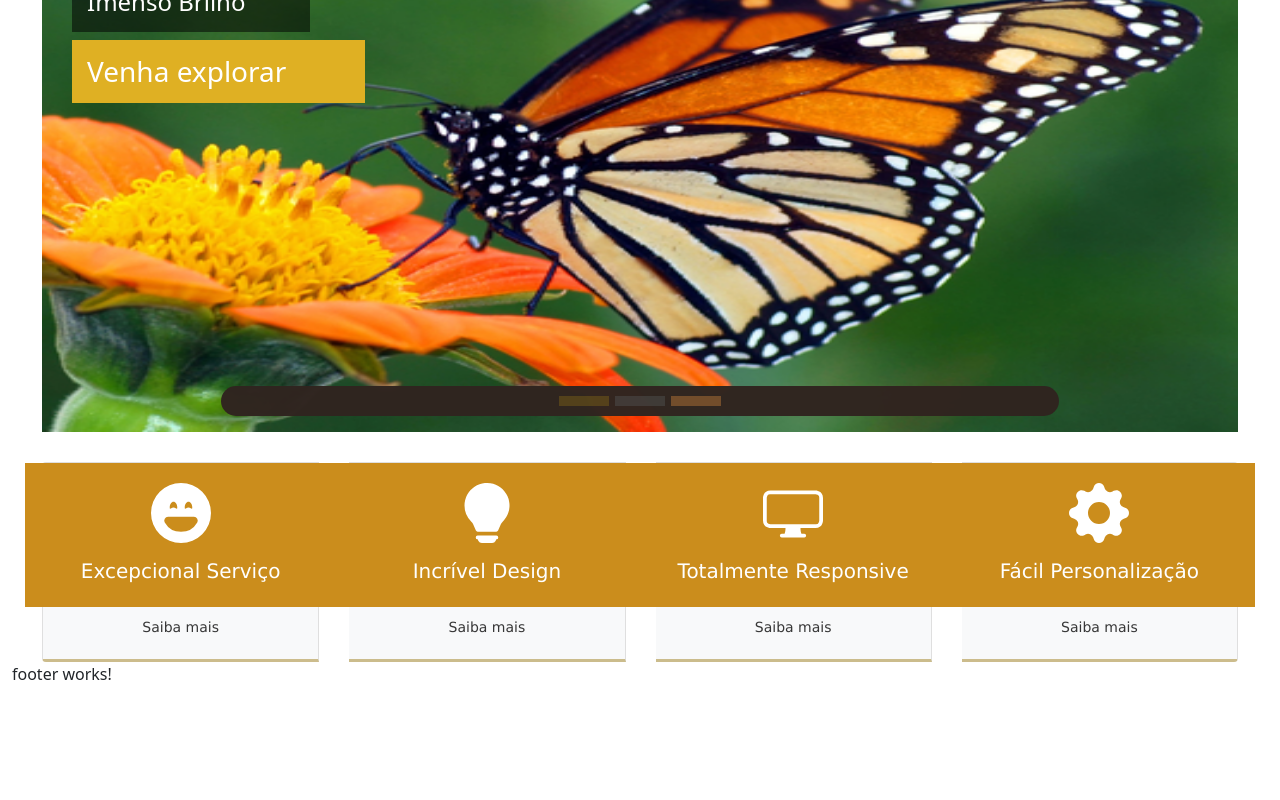
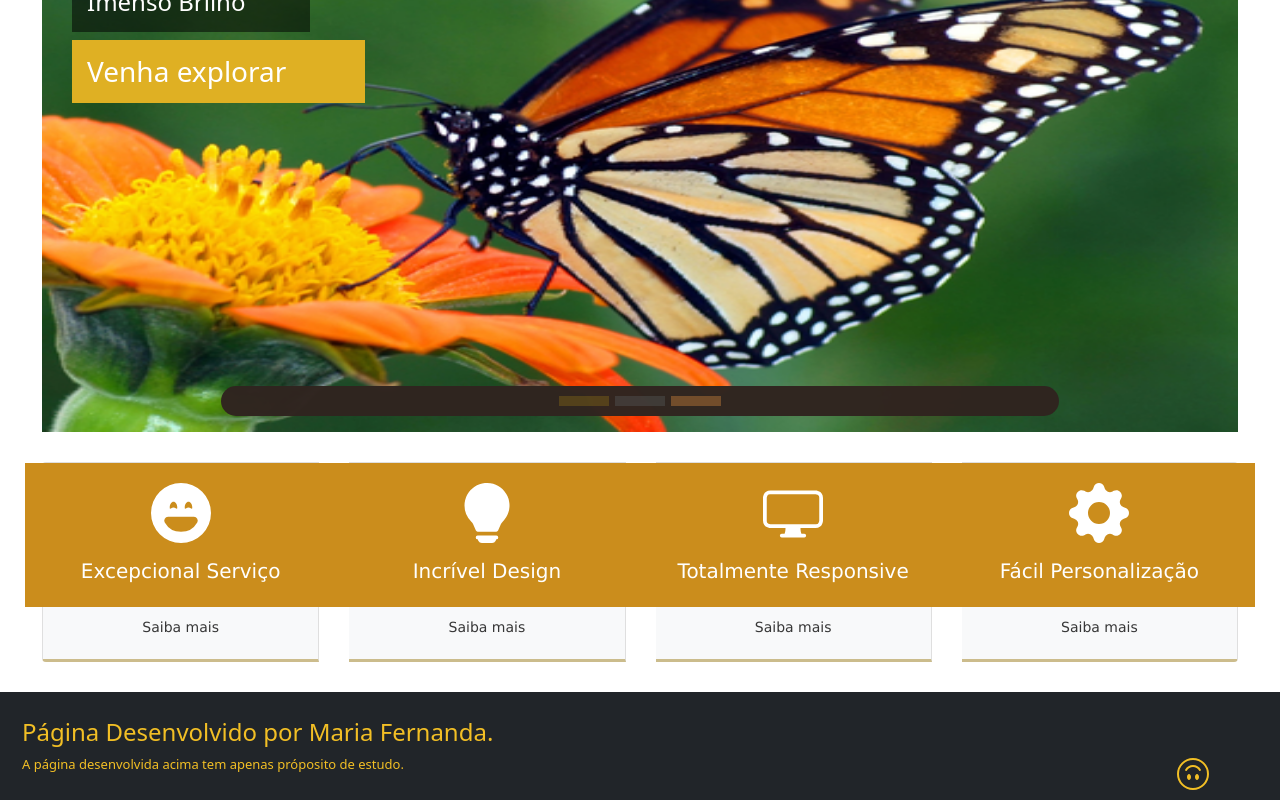
Before and after one commit to MariaFernandaSSO/R-plica-Template-Alcatron-Wordpress, an Angular app in the folder prjTemplateAlcatron/: page / in a window 1280 px wide. Shown: the part 334-1134 px from the top of the page. Before the commit the page ends 1036 px from the top, so only its background shows below. Built offline with nearby package versions, Linux system fonts and the light colour scheme.

Commit message:
Finalizado componente footer

```diff
--- a/prjTemplateAlcatron/src/app/components/footer/footer.component.css
+++ b/prjTemplateAlcatron/src/app/components/footer/footer.component.css
@@ -0,0 +1,10 @@
+.row {
+    margin-top: 30px;
+    padding: 10px;
+    color: #f2bf25;
+}
+
+p {
+    text-align: justify;
+    font-size: small;
+}
--- a/prjTemplateAlcatron/src/app/components/footer/footer.component.html
+++ b/prjTemplateAlcatron/src/app/components/footer/footer.component.html
@@ -1 +1,12 @@
-<p>footer works!</p>
+<div class="row bg-dark">
+    <div class="col-11 pt-3">
+        <h4>Página Desenvolvido por Maria Fernanda.</h4>
+        <p>A página desenvolvida acima tem apenas próposito de estudo.</p>
+    </div>
+    <div class="col align-self-end">
+        <svg xmlns="http://www.w3.org/2000/svg" width="32" height="32" fill="currentColor" class="bi bi-emoji-smile-upside-down" viewBox="0 0 16 16">
+            <path d="M8 1a7 7 0 1 0 0 14A7 7 0 0 0 8 1zm0-1a8 8 0 1 1 0 16A8 8 0 0 1 8 0z"/>
+            <path d="M4.285 6.433a.5.5 0 0 0 .683-.183A3.498 3.498 0 0 1 8 4.5c1.295 0 2.426.703 3.032 1.75a.5.5 0 0 0 .866-.5A4.498 4.498 0 0 0 8 3.5a4.5 4.5 0 0 0-3.898 2.25.5.5 0 0 0 .183.683zM7 9.5C7 8.672 6.552 8 6 8s-1 .672-1 1.5.448 1.5 1 1.5 1-.672 1-1.5zm4 0c0-.828-.448-1.5-1-1.5s-1 .672-1 1.5.448 1.5 1 1.5 1-.672 1-1.5z"/>
+          </svg>
+    </div>
+</div>
```
